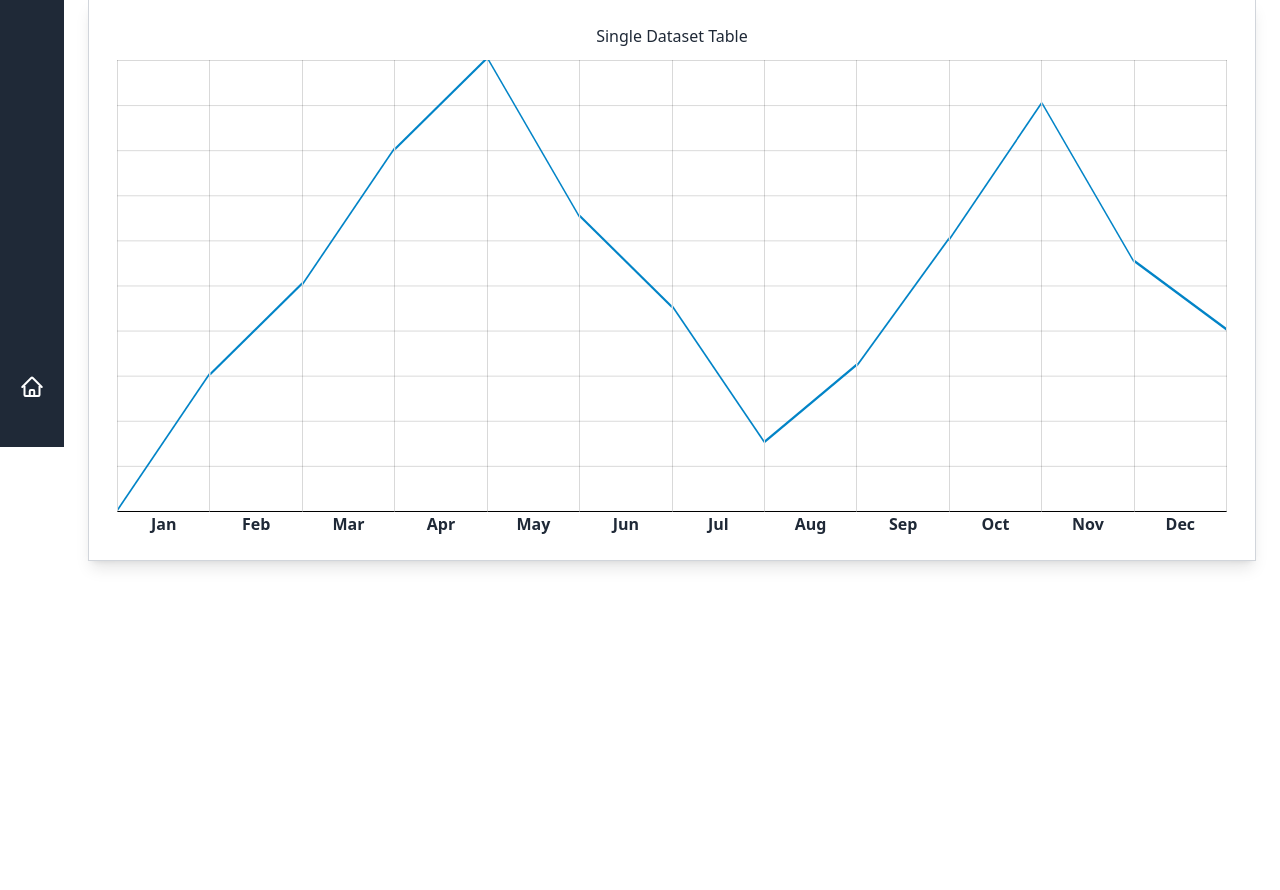
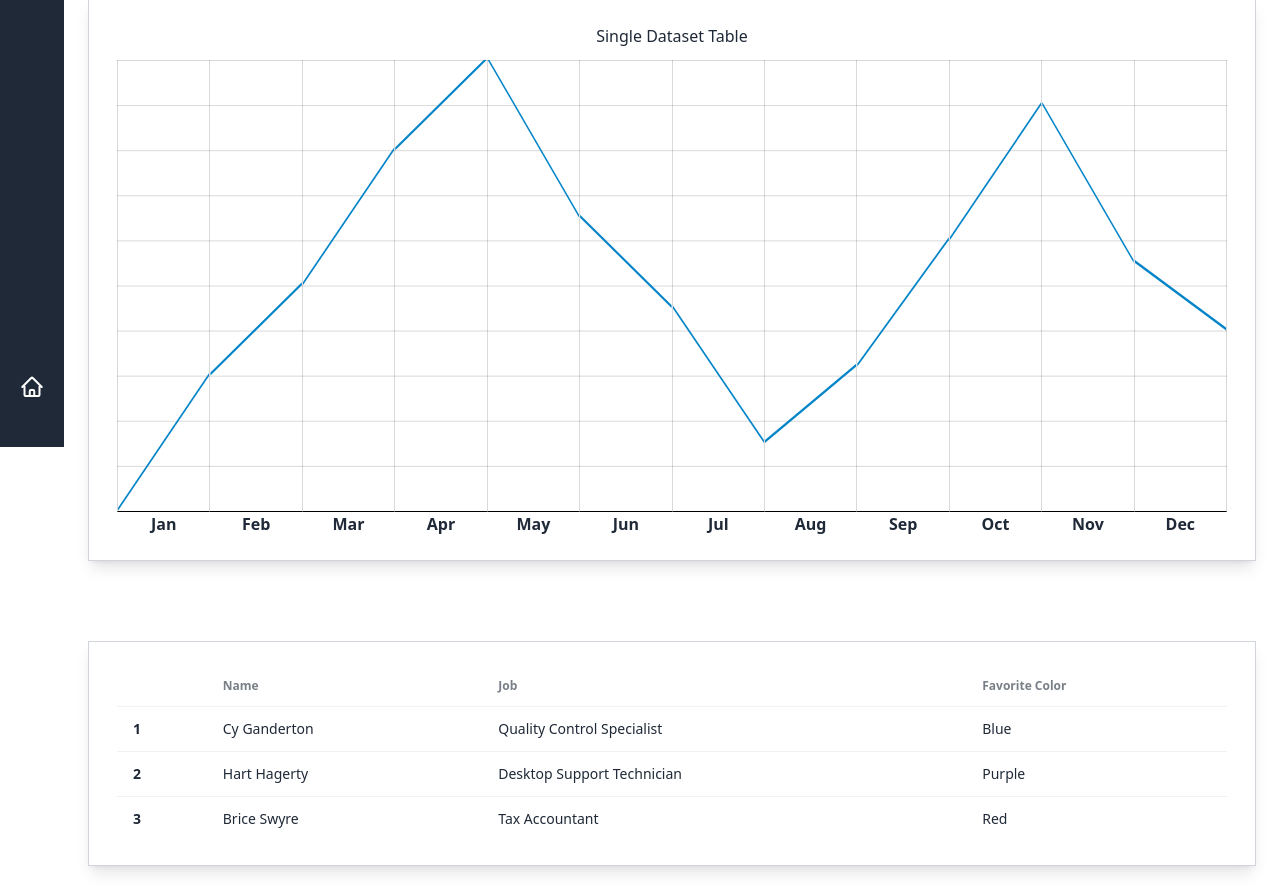
Before and after one commit to andreivisan/reboot-saas, a FastAPI app: page /dashboard in a window 1280 px wide. Shown: the part 353-1243 px from the top of the page. Before the commit the page ends 921 px from the top, so only its background shows below. Run offline with FastAPI, Linux system fonts and the light colour scheme; some libraries are stand-ins or nearby versions.

Commit message:
Added Table component to Dashboard

```diff
--- a/templates/dashboard/fragments/dashboard_home_content.html
+++ b/templates/dashboard/fragments/dashboard_home_content.html
@@ -164,3 +164,42 @@
         </tbody>
     </table>
 </div>
+
+<div class="w-full mt-20 border border-gray-300 shadow-lg py-6 px-7">
+    <div class="overflow-x-auto">
+        <table class="table">
+            <!-- head -->
+            <thead>
+                <tr>
+                    <th></th>
+                    <th>Name</th>
+                    <th>Job</th>
+                    <th>Favorite Color</th>
+                </tr>
+            </thead>
+            <tbody>
+                <!-- row 1 -->
+                <tr>
+                    <th>1</th>
+                    <td>Cy Ganderton</td>
+                    <td>Quality Control Specialist</td>
+                    <td>Blue</td>
+                </tr>
+                <!-- row 2 -->
+                <tr>
+                    <th>2</th>
+                    <td>Hart Hagerty</td>
+                    <td>Desktop Support Technician</td>
+                    <td>Purple</td>
+                </tr>
+                <!-- row 3 -->
+                <tr>
+                    <th>3</th>
+                    <td>Brice Swyre</td>
+                    <td>Tax Accountant</td>
+                    <td>Red</td>
+                </tr>
+            </tbody>
+        </table>
+    </div>
+</div>
```
